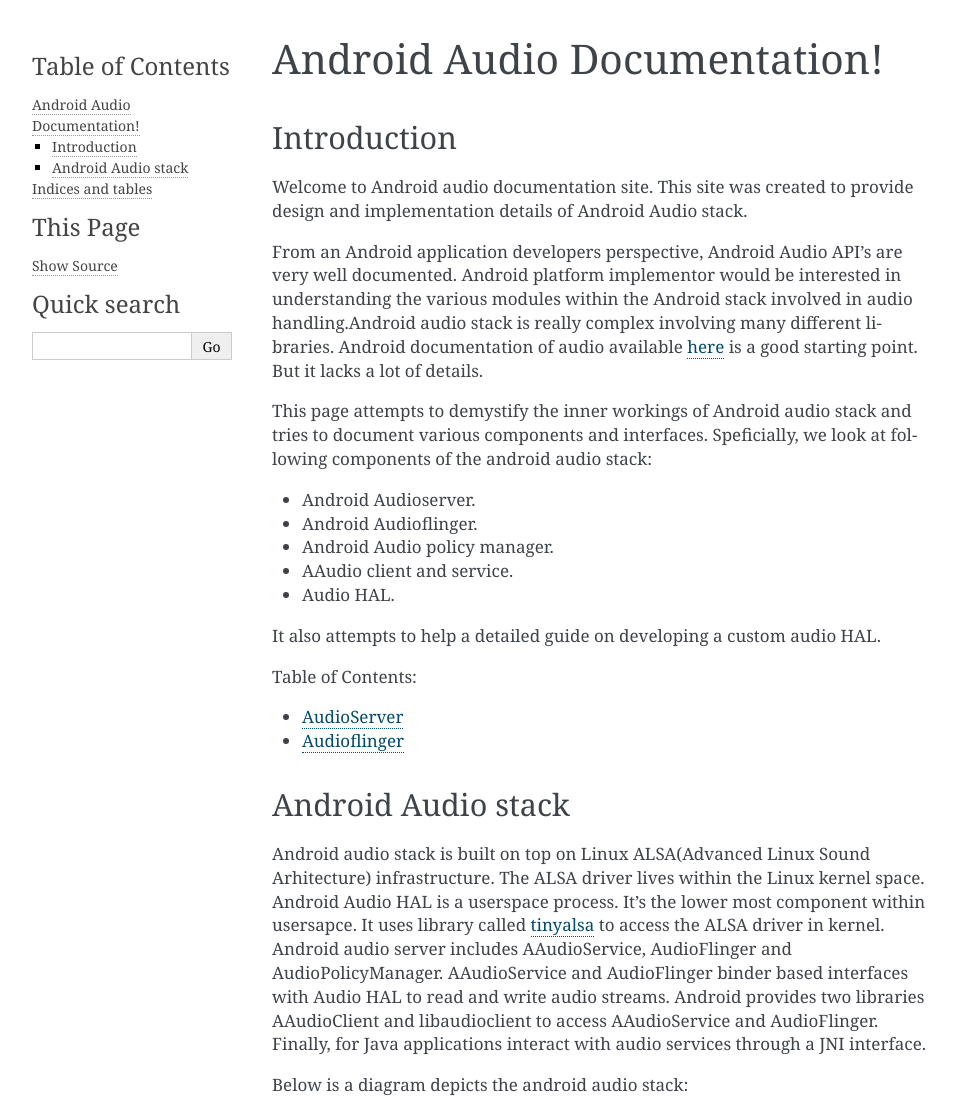
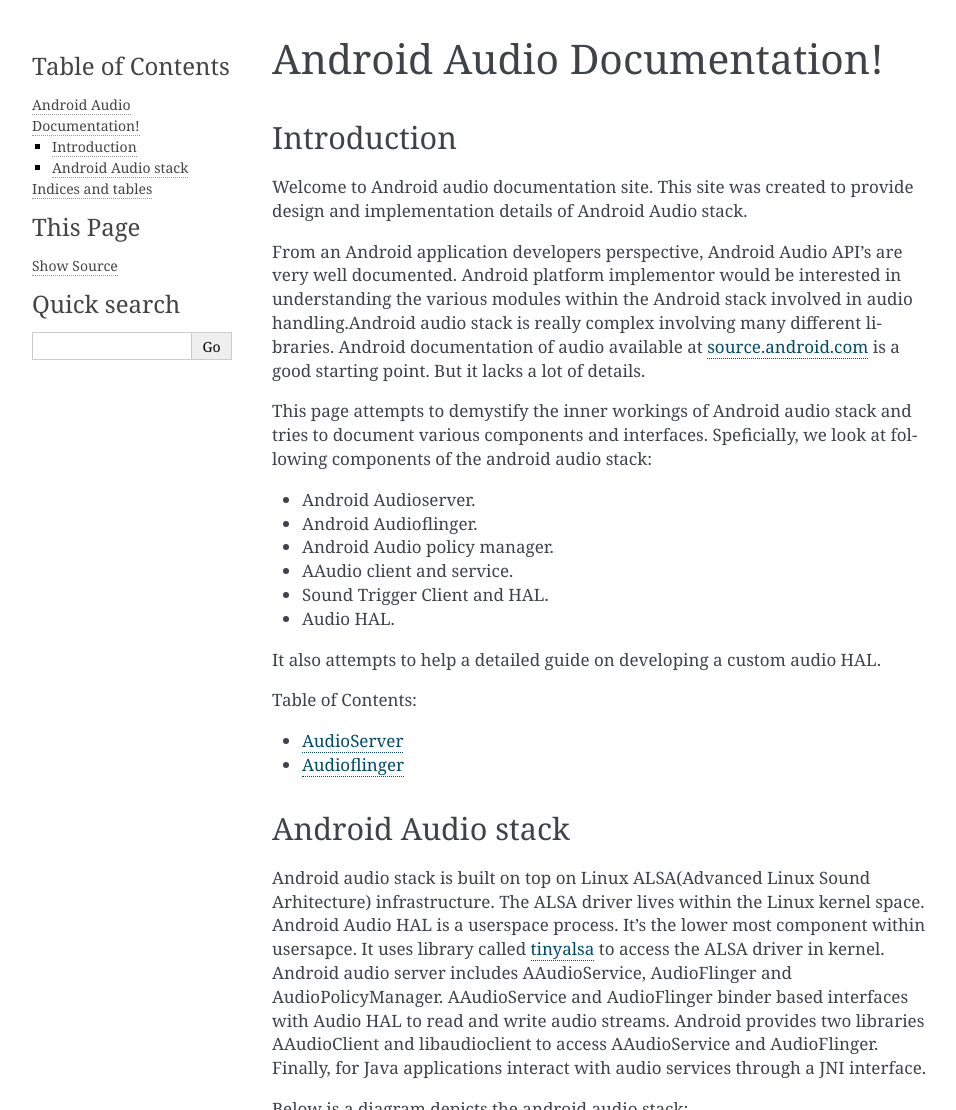
Before and after one commit to surejaj/android-audio-docs, a Sphinx documentation site: the page built from source/index.rst, in a window 1280 px wide, cut to the strip 0-1110 px from the top of the page. Shown: the whole strip, without its empty margins (148-1104 px from the left). Built offline with Sphinx 7.4.7, drawn with Linux system fonts in a browser that asks for light colours.

Commit message:
Added documentation for aaudio, audioflinger and audioserver.
This commit has more documentation written for audioserver. Added
initial folder structure and few diagrams for aaudio and audioserver.

Added a template.iuml which should be included in all diagrams to
have a common color scheme for UML diagrams.

```diff
--- a/source/conf.py
+++ b/source/conf.py
@@ -57,3 +57,4 @@ html_static_path = ['_static']
 #-- PlantUML ------------------------------------------------------------------
 plantumljar = os.path.join(os.path.abspath("."), "../build/plantuml.jar")
 plantuml = 'java -jar ' + str(plantumljar)
+plantuml_output_format = 'svg'
--- a/source/index.rst
+++ b/source/index.rst
@@ -6,7 +6,7 @@ Introduction
 
 Welcome to Android audio documentation site. This site was created to provide design and implementation details of Android Audio stack.
 
-From an Android application developers perspective, Android Audio API's are very well documented. Android platform implementor would be interested in understanding the various modules within the Android stack involved in audio handling.Android audio stack is really complex involving many different libraries. Android documentation of audio available `here <https://source.android.com/devices/audio>`_  is a good starting point. But it lacks a lot of details.
+From an Android application developers perspective, Android Audio API's are very well documented. Android platform implementor would be interested in understanding the various modules within the Android stack involved in audio handling.Android audio stack is really complex involving many different libraries. Android documentation of audio available at `source.android.com <https://source.android.com/devices/audio>`_  is a good starting point. But it lacks a lot of details.
 
 This page attempts to demystify the inner workings of Android audio stack and tries to document various components and interfaces. Speficially, we look at following components of the android audio stack:
 
@@ -14,6 +14,7 @@ This page attempts to demystify the inner workings of Android audio stack and tr
 *  Android Audioflinger.
 *  Android Audio policy manager.
 *  AAudio client and service.
+*  Sound Trigger Client and HAL.
 *  Audio HAL.
 
 It also attempts to help a detailed guide on developing a custom audio HAL.
```
Also changed, not shown: source/audioflinger/audioflinger.rst (+7 -0 lines), source/audioserver/audioserver.rst (+23 -4 lines), aaudio/aaudio.rst (added), 4 other files.
